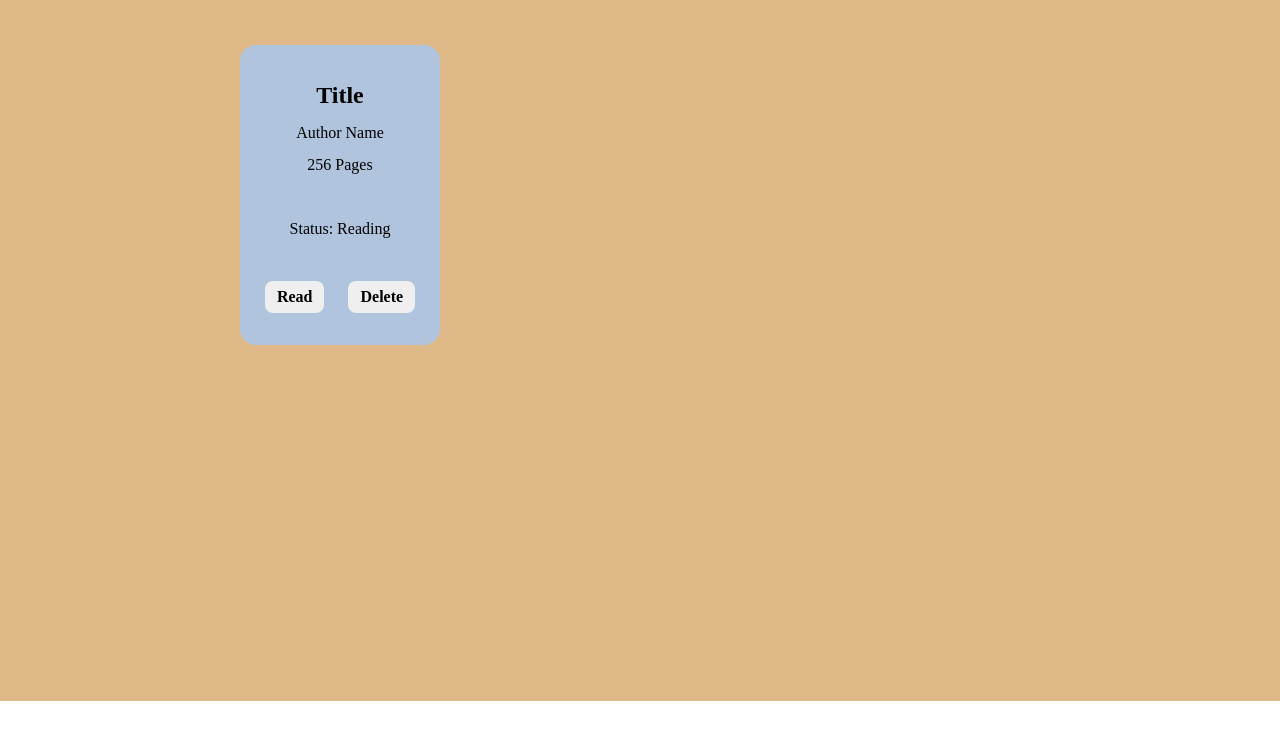
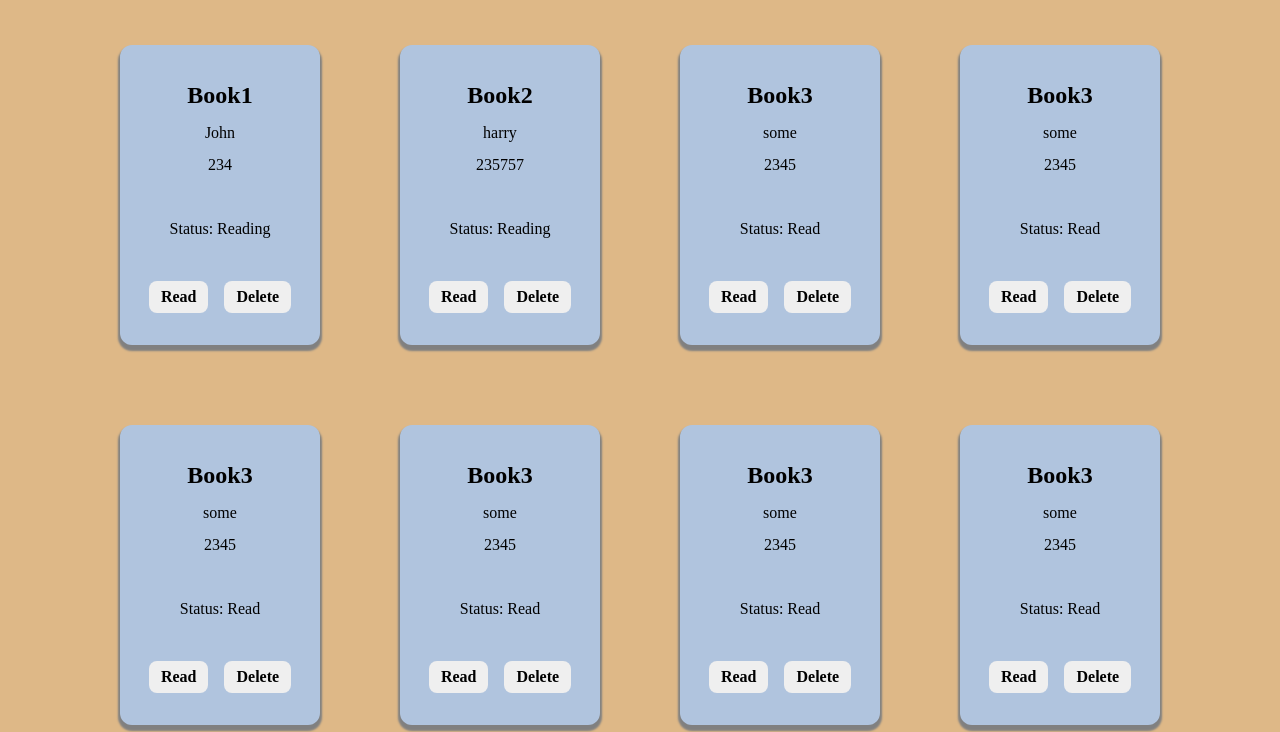
Before and after one commit to pohyongzhi/library, a plain HTML site: page index.html in a window 1280 px wide. Shown: the part 99-831 px from the top of the page. Before the commit the page ends 800 px from the top, so only its background shows below. Drawn offline with Linux system fonts and the light colour scheme.

Commit message:
Completed listLibrary() function

```diff
--- a/book.js
+++ b/book.js
@@ -1,13 +1,10 @@
 const myLibrary = [];
 
-function Book(title, author, pages, read) {
+function Book(title, author, pages, status) {
     this.title = title;
     this.author = author;
     this.pages = pages;
-    this.read = read;
-    this.info = function () {
-        return title + " by " + author + ", " + pages + " pages";
-    };
+    this.status = status;
 }
 
 function addBookToLibrary(book) {
@@ -16,17 +13,76 @@ function addBookToLibrary(book) {
 
 function listLibrary() {
     for (let i = 0; i < myLibrary.length; i++) {
-        container.append(myLibrary[i].title);
-        container.append(" ");
+        const card = document.createElement("div");
+        card.classList.add("card");
+
+        const title = myLibrary[i].title;
+        const author = myLibrary[i].author;
+        const pages = myLibrary[i].pages;
+        const readStatus = myLibrary[i].status;
+
+        // Add the title, author, pages, and readStatus to the card
+        const cardTitle = document.createElement("h2");
+        cardTitle.classList.add("card-title");
+        cardTitle.textContent = title;
+
+        const cardAuthorName = document.createElement("span");
+        cardAuthorName.classList.add("card-author-name");
+        cardAuthorName.textContent = author;
+
+        const cardPages = document.createElement("span");
+        cardPages.classList.add("card-pages");
+        cardPages.textContent = pages;
+
+        const cardStatus = document.createElement("span");
+        cardStatus.classList.add("card-status");
+
+        if (readStatus === false) {
+            cardStatus.textContent = "Status: Reading";
+        } else {
+            cardStatus.textContent = "Status: Read";
+        }
+
+        card.appendChild(cardTitle);
+        card.appendChild(cardAuthorName);
+        card.appendChild(cardPages);
+        card.appendChild(cardStatus);
+
+        // Create the button-group and buttons
+        const buttonGroup = document.createElement("div");
+        buttonGroup.classList.add("button-group");
+
+        const cardReadBtn = document.createElement("button");
+        cardReadBtn.classList.add("card-read-btn", "btn");
+        cardReadBtn.innerHTML = "Read";
+
+        const cardDeleteBtn = document.createElement("button");
+        cardDeleteBtn.classList.add("card-delete-btn", "btn");
+        cardDeleteBtn.innerHTML = "Delete";
+
+        buttonGroup.appendChild(cardReadBtn);
+        buttonGroup.appendChild(cardDeleteBtn);
+
+        card.appendChild(buttonGroup);
+
+        const cardGroup = document.querySelector(".card-group");
+        cardGroup.appendChild(card);
     }
 }
 
 const book1 = new Book("Book1", "John", 234, false);
 const book2 = new Book("Book2", "harry", 235757, false);
-const book3 = new Book("Book3", "some", 2345, false);
+const book3 = new Book("Book3", "some", 2345, true);
+const book4 = new Book("book4", "john", 5234, true);
 
 addBookToLibrary(book1);
 addBookToLibrary(book2);
 addBookToLibrary(book3);
+addBookToLibrary(book3);
+addBookToLibrary(book3);
+addBookToLibrary(book3);
+addBookToLibrary(book3);
+addBookToLibrary(book3);
+addBookToLibrary(book3);
 
-const container = document.querySelector(".container");
+listLibrary();
--- a/index.html
+++ b/index.html
@@ -12,18 +12,7 @@
                 <h1>My Library</h1>
                 <!-- <span>By: Poh Yong Zhi</span> -->
             </div>
-            <div class="card-group">
-                <div class="card">
-                    <h2 class="card-title">Title</h2>
-                    <span class="card-author-name">Author Name</span>
-                    <span class="card-pages">256 Pages</span>
-                    <span class="card-status">Status: Reading</span>
-                    <div class="button-group">
-                        <button class="card-read-btn btn">Read</button>
-                        <button class="card-delete-btn btn">Delete</button>
-                    </div>
-                </div>
-            </div>
+            <div class="card-group"></div>
         </div>
         <script src="book.js"></script>
     </body>
--- a/style.css
+++ b/style.css
@@ -60,21 +60,15 @@ h6 {
 #__next {
     isolation: isolate;
 }
-/*
+
 body {
-    height: 100vh;
-    width: 100vw;
-    background-image: url(assets/library.jpg);
-    background-size: cover;
-    background-position: center;
-    background-repeat: no-repeat;
-} */
+    background-color: burlywood;
+}
 
 .container {
     display: flex;
     flex-direction: column;
     align-items: center;
-    background-color: burlywood;
     height: 100vh;
 }
 
@@ -86,9 +80,12 @@ body {
 }
 
 .card-group {
-    width: 100vh;
-
-    display: grid;
+    width: 100vw;
+    display: flex;
+    justify-content: center;
+    gap: 5rem;
+    flex-wrap: wrap;
+    padding-bottom: 5rem;
 }
 
 /* Card styling */
@@ -97,19 +94,16 @@ body {
     flex-direction: column;
     align-items: center;
     background-color: lightsteelblue;
-    border-radius: 1rem;
+    border-radius: 0.75rem;
     padding: 2rem;
     width: 200px;
     gap: 0.5rem;
-}
-
-.card-title {
-    /* padding: 1.rem; */
+    box-shadow: 0 4px 2px 2px gray;
 }
 
 .button-group {
     display: flex;
-    gap: 1.5rem;
+    gap: 1rem;
 }
 
 .card-status {
```
